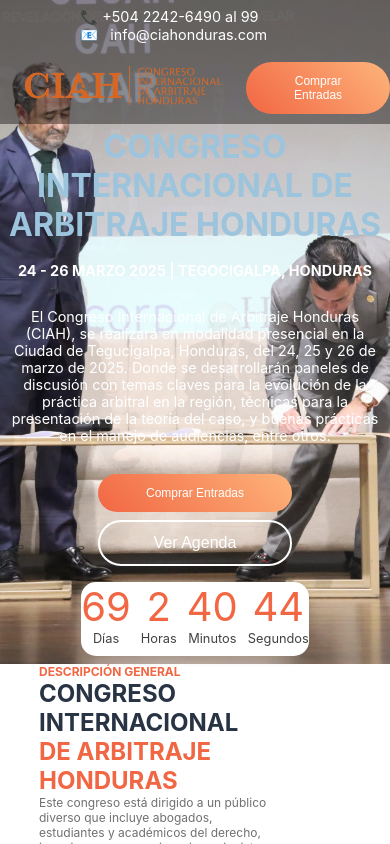
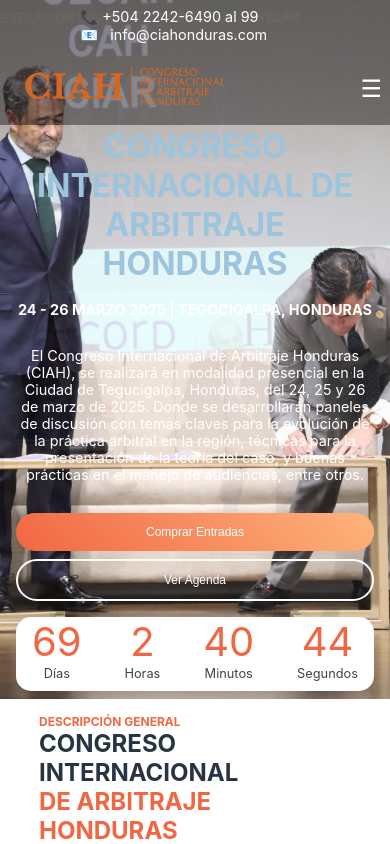
Before and after one commit to diazbetancur/appland-event, an Angular app: page / in a window 390 px wide. Shown: the top 844 px of the page. Built offline with nearby package versions, Linux system fonts and the light colour scheme.

Commit message:
update styles

```diff
--- a/src/app/features/componets/banner/banner.component.scss
+++ b/src/app/features/componets/banner/banner.component.scss
@@ -58,8 +58,7 @@
   .banner .left-column,
   .banner .right-column {
     flex: none;
-    align-items: center;
-    padding: 2%;
+    padding: 2% 4%;
   }
 
   .banner .left-column {
@@ -91,8 +90,8 @@
 
   .banner .right-column .buttons .primary-button,
   .banner .right-column .buttons .secondary-button {
-    padding-left: 3rem;
-    padding-right: 3rem;
+    padding-left: 6rem;
+    padding-right: 6rem;
   }
 }
 
--- a/src/app/features/componets/general/general.component.html
+++ b/src/app/features/componets/general/general.component.html
@@ -18,5 +18,5 @@
     <div class="images"></div>
     <div class="data-event"></div>
   </div>
-  <div class="line"></div>
 </div>
+<div class="line"></div>
--- a/src/app/features/componets/general/general.component.scss
+++ b/src/app/features/componets/general/general.component.scss
@@ -25,4 +25,5 @@
   display: flex;
   flex-direction: row;
   width: 100%;
+  margin-top: 4%;
 }
--- a/src/app/features/componets/menu/menu.component.html
+++ b/src/app/features/componets/menu/menu.component.html
@@ -21,12 +21,11 @@
   <div class="logo">
     <img class="img" src="assets/images/logo-congreso.png" alt />
   </div>
-  <div class="hamburger">☰</div>
-  <ul>
+  <div class="hamburger" (click)="toggleMenu()">☰</div>
+  <ul [ngClass]="{ open: isMenuOpen }">
     <li
       *ngFor="let item of config.i18n.menuItems"
-      (click)="scrollTo(item.target)"
-      onkeypress=""
+      (click)="scrollTo(item.target); toggleMenu()"
     >
       {{ item.title }}
     </li>
--- a/src/app/features/componets/menu/menu.component.scss
+++ b/src/app/features/componets/menu/menu.component.scss
@@ -23,6 +23,9 @@
 nav .hamburger {
   display: none;
   cursor: pointer;
+  font-size: 1.5rem;
+  margin-left: auto;
+  padding: 0.5rem;
 }
 
 nav ul {
@@ -40,6 +43,22 @@
 @media (max-width: 768px) {
   nav ul {
     display: none;
+    flex-direction: column;
+    gap: 0.5rem;
+    background-color: #444;
+    position: absolute;
+    top: 60px;
+    right: 10px;
+    border-radius: 5px;
+    padding: 1rem;
+  }
+
+  nav ul.open {
+    display: flex;
+  }
+
+  nav .hamburger {
+    display: block;
   }
 
   .top-bar {
@@ -48,6 +67,10 @@
 
   .top-bar-small-screens {
     display: flex;
+  }
+
+  .button-buy {
+    display: none;
   }
 }
 
--- a/src/app/features/componets/menu/menu.component.ts
+++ b/src/app/features/componets/menu/menu.component.ts
@@ -9,7 +9,11 @@
 export class MenuComponent {
   public config = MenuConfig;
   isSmallScreen = false;
+  isMenuOpen: boolean = false;
 
+  toggleMenu() {
+    this.isMenuOpen = !this.isMenuOpen;
+  }
   constructor() {
     this.checkScreenSize();
   }
--- a/src/styles.scss
+++ b/src/styles.scss
@@ -24,7 +24,7 @@
   border: 2px solid white;
   border-radius: 50px;
   cursor: pointer;
-  font-size: 1rem;
+  font-size: 0.75rem;
   color: white;
   background: transparent;
   transition: transform 0.3s, background-color 0.3s;
```
